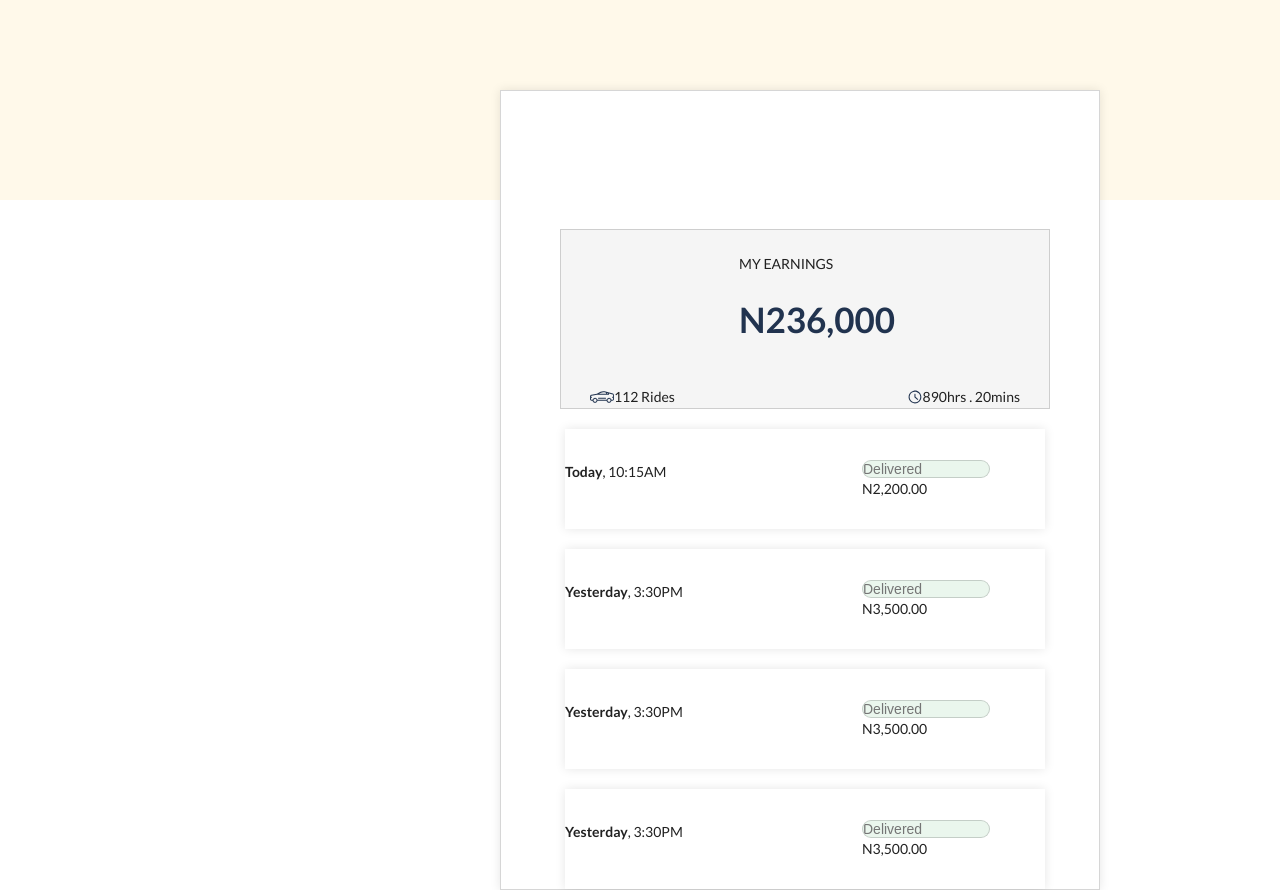
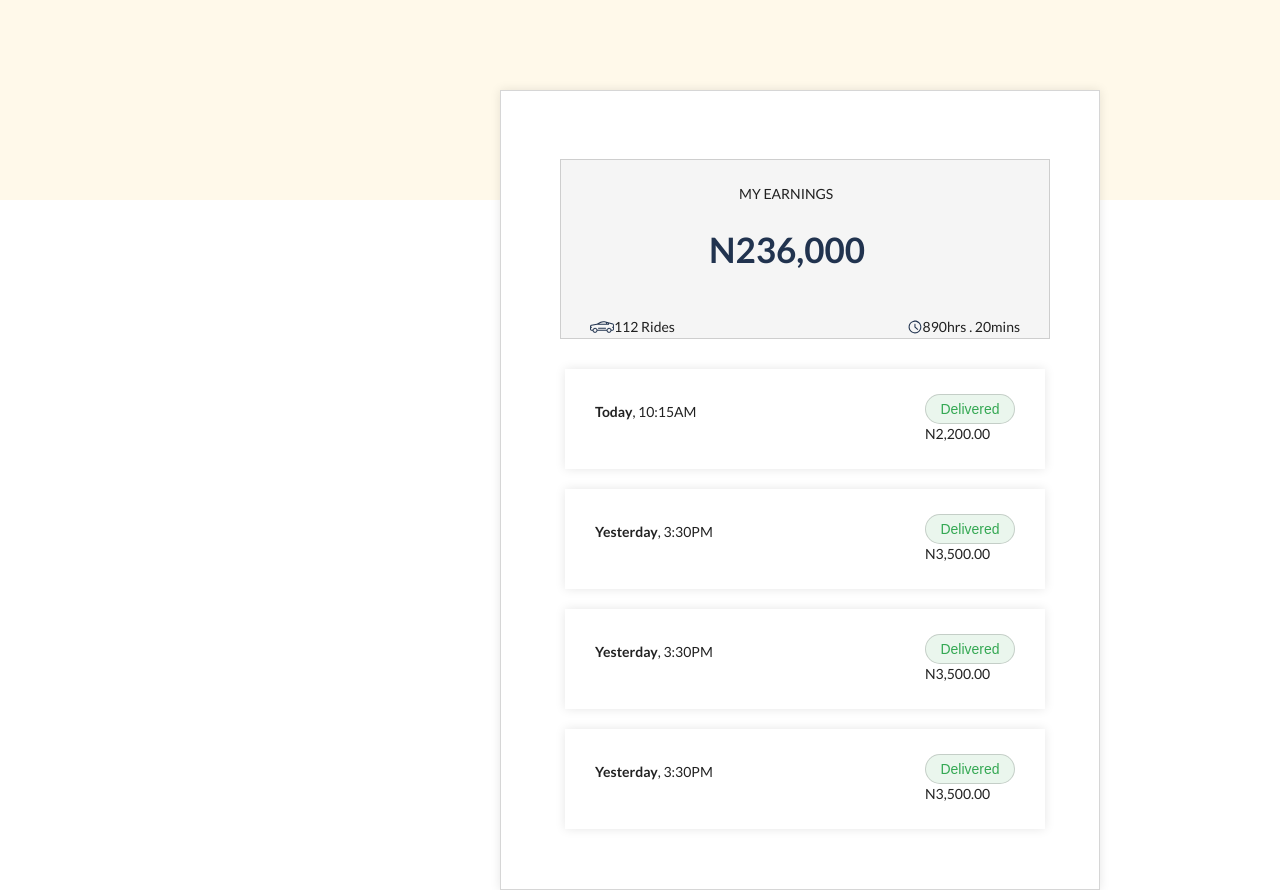
Before and after one commit to Afosbids/Dispatch-Buddy-Frontend, a React (Create React App) app: page /rider-earnings in a window 1280 px wide. Built offline with nearby package versions, Linux system fonts and the light colour scheme.

Commit message:
rider earnings completed

```diff
--- a/src/pages/RiderEarnings/riderEarnings.css
+++ b/src/pages/RiderEarnings/riderEarnings.css
@@ -23,6 +23,7 @@
     align-items: center;
     margin-left: 500px;
     margin-top: -150px;
+    padding: 40px;
 }
 
 .container1 {
@@ -36,12 +37,14 @@
     border: 1px solid rgba(0, 0, 0, 0.16);
     margin-left: 10px;
     margin-top: 10px;
+    margin-bottom: 10px;
 }
 
 .column-text > h1 {
     font-weight: 800;
     font-size: 35px;
     color: #21334F;
+    margin-left: -30px;
 }
 
 
@@ -61,6 +64,7 @@
     flex-direction: row;
     padding: 5px;
     margin-top: 20px;
+    margin-bottom: 5px;
 
 }
 
@@ -69,6 +73,7 @@
     flex-direction: row;
     padding: 5px;
     margin-top: 20px;
+    margin-bottom: 5px;
 }
 
 .earnings-group {
@@ -90,11 +95,25 @@
     box-shadow: 0 0 10px rgba(0, 0, 0, 0.1);
 }
 
+.earnings-right {
+    margin-left: 30px;
+}
+
+.earnings-left {
+    margin-right: 30px;
+}
+
 .earnings-input {
     background: rgba(52, 168, 83, 0.1);
+    color: green !important;
     border-radius: 100px;
+    text-align: center;
     /* justify-content: center; */
-    width: 70%;
-    height: 80%;
+    width: 90px;
+    height: 30px;
     border: 1px solid rgba(0, 0, 0, 0.16);
 }
+
+::placeholder {
+    color: #34A853;
+}
--- a/src/pages/RiderEarnings/riderEarnings.jsx
+++ b/src/pages/RiderEarnings/riderEarnings.jsx
@@ -13,10 +13,11 @@ const RiderEarnings = () => {
         <br/>
         <br/>
         <div className="wrapped-div">
+            <br/>
             <div className="earnings-group">
                 <div className="earnings-group-inner">
-                    <p><strong>Yesterday</strong>, 3:30PM</p>
-                    <div>
+                    <p className="earnings-right"><strong>Yesterday</strong>, 3:30PM</p>
+                    <div className="earnings-left">
                     <input type="text" placeholder="Delivered" className="earnings-input"/>
                     <p>N3,500.00</p>
                     </div>
@@ -25,8 +26,8 @@ const RiderEarnings = () => {
             <br/>
             <div className="earnings-group">
                 <div className="earnings-group-inner">
-                    <p><strong>Yesterday</strong>, 3:30PM</p>
-                    <div>
+                    <p className="earnings-right"><strong>Yesterday</strong>, 3:30PM</p>
+                    <div className="earnings-left">
                     <input type="text" placeholder="Delivered" className="earnings-input"/>
                     <p>N3,500.00</p>
                     </div>
@@ -35,9 +36,9 @@ const RiderEarnings = () => {
             <br/>
             <div className="earnings-group">
                 <div className="earnings-group-inner">
-                    <p><strong>Yesterday</strong>, 3:30PM</p>
-                    <div>
-                    <input type="text" placeholder="Delivered" className="earnings-input"/>
+                    <p className="earnings-right"><strong>Yesterday</strong>, 3:30PM</p>
+                    <div className="earnings-left">
+                    <input type="text" placeholder="Delivered" className="earnings-input" />
                     <p>N3,500.00</p>
                     </div>
                 </div>
@@ -45,8 +46,8 @@ const RiderEarnings = () => {
             <br/>
             <div className="earnings-group">
                 <div className="earnings-group-inner">
-                    <p><strong>Today</strong>, 10:15AM</p>
-                    <div>
+                    <p className="earnings-right"><strong>Today</strong>, 10:15AM</p>
+                    <div className="earnings-left">
                     <input type="text" placeholder="Delivered" className="earnings-input"/>
                     <p>N2,200.00</p>
                     </div>
@@ -61,11 +62,11 @@ const RiderEarnings = () => {
                 <br/>
                 <div className="row-text">
                     <div className="ride-div">
-                        <img src={smallcar} alt=""/>
+                        <img src={smallcar} alt="" className="img-ride"/>
                         <p>112 Rides</p>
                     </div>
                     <div className="time-div">
-                        <img src={time} alt=""/>
+                        <img src={time} alt="" className="img-time"/>
                         <p>890hrs . 20mins</p>
                     </div>
                 </div>
```
